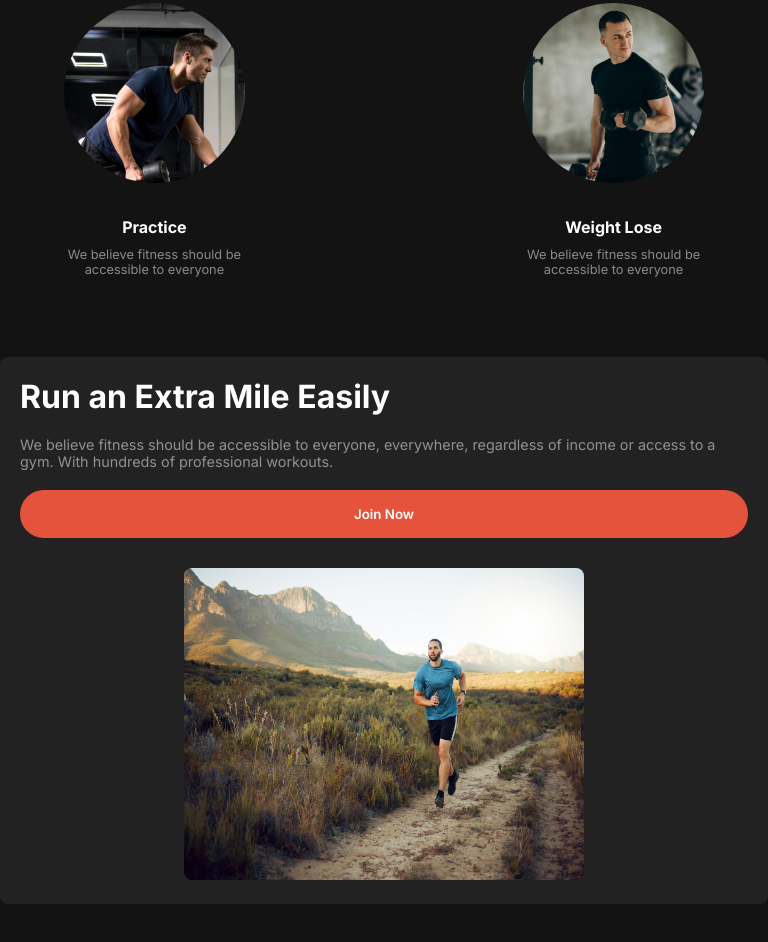
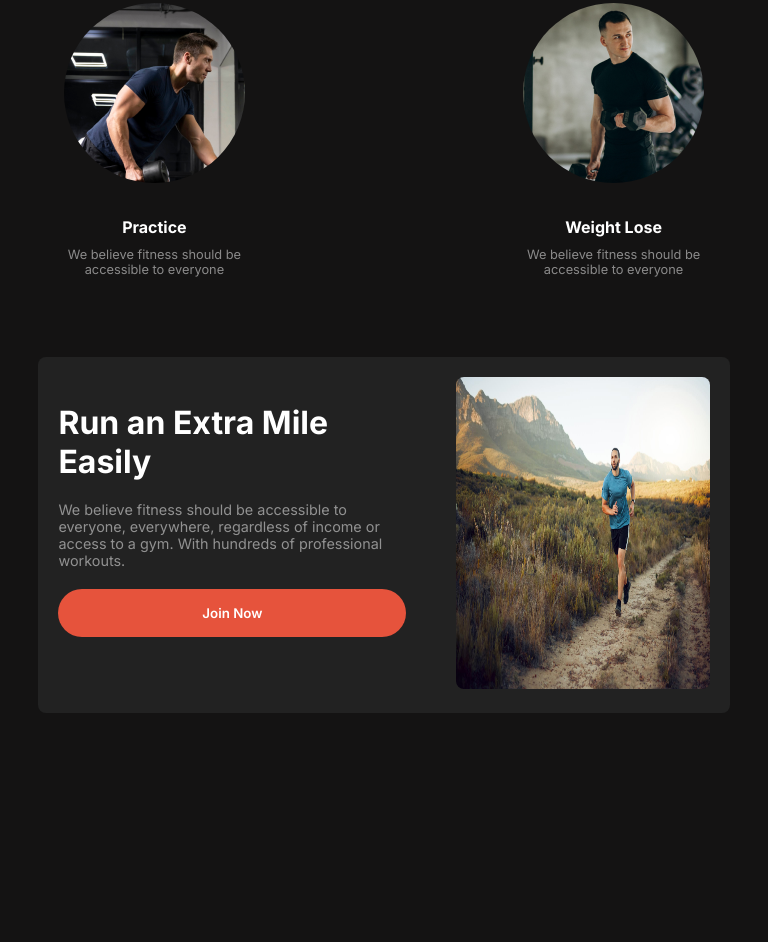
Before and after one commit to Jimy-JosephN5/Responsive-versatile-ui, a plain HTML site: page index.html in a window 768 px wide. Shown: the part 1760-2702 px from the top of the page. After the commit the page ends 2553 px from the top, so only its background shows below. Drawn offline with Linux system fonts and the light colour scheme.

Commit message:
extra height width adjusted

```diff
--- a/styles/style.css
+++ b/styles/style.css
@@ -344,6 +344,9 @@ h3 i{
   .motive-btn{
     width: 100%;
   }
+  .motive-img img{
+    width: 100%;
+  }
 }
 
 
@@ -395,8 +398,7 @@ h3 i{
     gap: 50px;
   }
  .motive-section {
-   flex-direction: column;
-   width: 100%;
+   gap: 50px;
  }
 
  .motive-texts {
@@ -418,5 +420,7 @@ h3 i{
  .motive-btn {
    width: 100%;
  }
-
+ .motive-img img{
+  width: 100%;
+ }
 }
```
